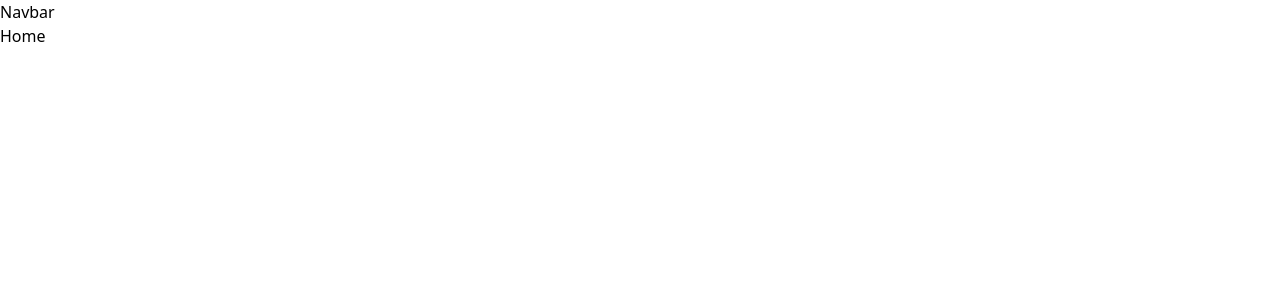
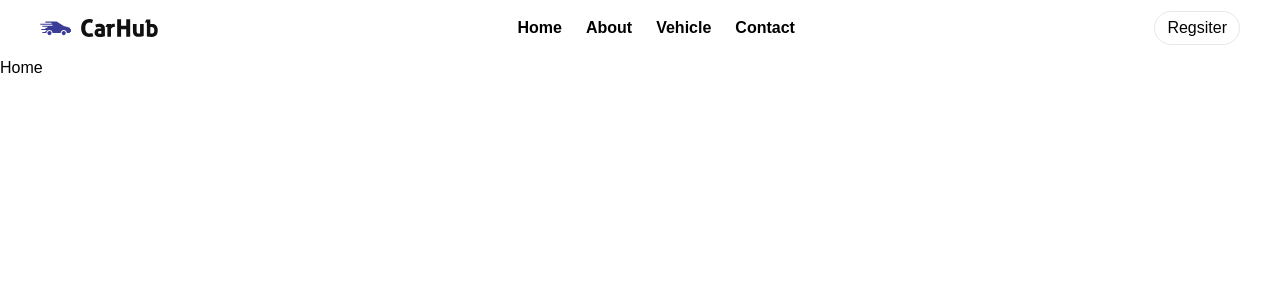
Before and after one commit to vivekrajput-93/Car.Prototype, a React (Create React App) app in the folder client/: page / in a window 1280 px wide. Shown: the top 300 px of the page. Built offline with nearby package versions, Linux system fonts and the light colour scheme.

Commit message:
navbar modified

```diff
--- a/client/src/components/Navbar.jsx
+++ b/client/src/components/Navbar.jsx
@@ -1,9 +1,55 @@
-import React from 'react'
 
-const Navbar = () => {
+import React, { useState } from "react";
+import { RxCross1, RxHamburgerMenu } from "react-icons/rx";
+import { Link } from "react-router-dom";
+
+function Navbar() {
+  const [click, setClick] = useState(false);
+
+  const handleClick = () => setClick(!click);
+
+  const handleLinkClick = () => setClick(false);
+
   return (
-    <div>Navbar</div>
-  )
+    <div className="w-full h-14 sticky top-0 left-0 z-10  ">
+      <div className="flex justify-between items-center px-10 h-full">
+          <img
+          src='./assets/logo.svg'
+          alt='logo'
+          width={118}
+          height={18}
+          className='object-contain' />
+        <ul className={click ? "active" : "max-[768px]:hidden max-[1290px]:flex gap-6 font-bold "}>
+          <li>
+            <Link to="/" onClick={handleLinkClick}>
+              Home
+            </Link>
+          </li>
+          <li>
+            <Link to="/about" onClick={handleLinkClick}>
+              About
+            </Link>
+          </li>
+          <li>
+            <Link to="/coin" onClick={handleLinkClick}>
+              Vehicle
+            </Link>
+          </li>
+          <li>
+            <Link to="/exchange" onClick={handleLinkClick}>
+              Contact
+            </Link>
+          </li>
+        </ul>
+        <div className="btn-group">
+          <button className="border py-1 px-3 rounded-full font-medium  max-[768px]:hidden">Regsiter</button>
+        </div>
+        <div className="hidden cursor-pointer max-[768px]:flex relative left-[1.5rem]  " onClick={handleClick}>
+          {click ? <RxCross1 size={20} style={{ color: "#333" }} /> : <RxHamburgerMenu size={20} style={{ color: "#333" }} />}
+        </div>
+      </div>
+    </div>
+  );
 }
 
-export default Navbar
+export default Navbar;
--- a/client/src/index.css
+++ b/client/src/index.css
@@ -2,9 +2,52 @@
 @tailwind components;
 @tailwind utilities;
 
-
+@import url('https://fonts.googleapis.com/css2?family=Figtree:ital,wght@0,300..900;1,300..900&family=Inter:wght@100..900&family=Manrope:wght@200..800&display=swap');
 
 * {
   margin: 0;
   padding: 0;
+  font-family: "Manrope", sans-serif;
 }
+
+
+@media screen and (max-width:1026px) {
+  .hamburger {
+      display: flex;
+      position: relative;
+      border-color: #1e63f9;
+  }
+
+  .nav-menu li{
+      display: none;
+      visibility: hidden;
+  }
+
+  .btn {
+      width: 80%;
+      margin: .8rem;
+  }
+
+  .active {
+      position: absolute;
+      flex-direction: column;
+      top: 70px;
+      right:2rem;
+      width: 50%;
+      height: 250px;
+      transition: 0.6s;
+      z-index: 2;
+      background: #1e63f9;
+      border-left: 1px solid #eee;
+      display: flex;
+      color: #eee;
+      align-items: center;
+      justify-content: start;
+      border-radius: 10px;
+  }
+  .active li{
+      padding: 15px;
+      font-weight: 600;
+  }
+
+}
```
Also changed, not shown: client/public/assets/car-logo.svg (added), client/public/assets/logo.svg (added), client/src/components/Hero.jsx (added).
